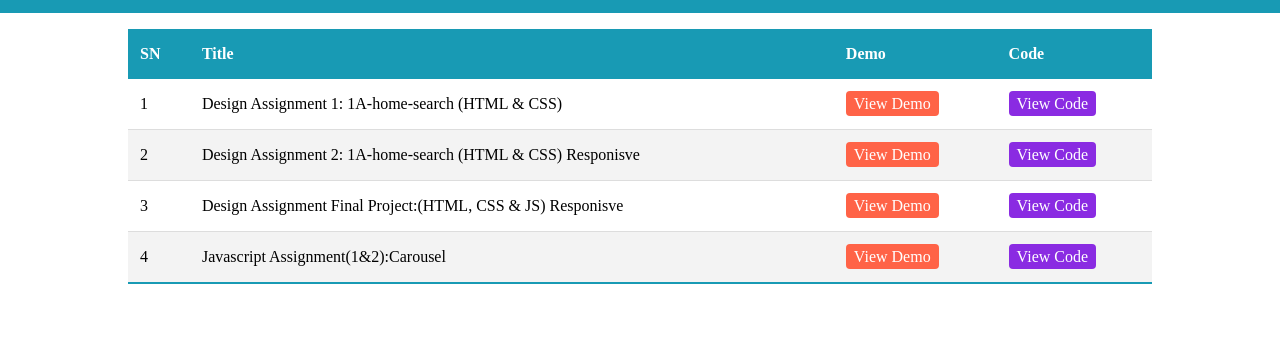
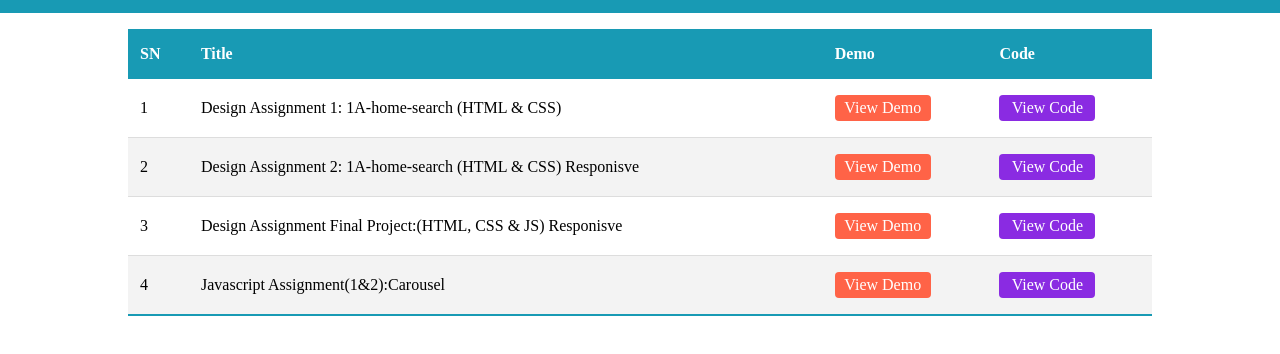
Before and after one commit to abdheshnayak/leapfrog-internship, a plain HTML site: page index.html in a window 1280 px wide. Shown: the part 56-410 px from the top of the page. Drawn offline with Linux system fonts and the light colour scheme.

Commit message:
main page css changed

```diff
--- a/css/layout.css
+++ b/css/layout.css
@@ -10,6 +10,7 @@ header {
   background-color: #189ab4;
   padding: 1rem;
   color: #fff; }
+
 header > h1 {
   max-width: 1024px;
   margin: 0 auto; }
@@ -18,15 +19,17 @@ header {
   border-collapse: collapse;
   margin: 1rem auto;
   width: calc(100% - 2rem);
-  min-width: 800px;
   max-width: 1024px; }
+
 .styled-table > thead {
   background-color: #189ab4;
   color: #fff; }
+
 .styled-table th,
 .styled-table td {
   padding: 1rem 0.75rem;
   text-align: left; }
+
 .styled-table td .view-demo,
 .styled-table td .view-code {
   text-decoration: none;
@@ -36,17 +39,26 @@ header {
   padding-right: 0.5rem;
   border-radius: 0.25rem;
   vertical-align: middle;
-    transition: background-color 0.1s linear; }
+  transition: background-color 0.1s linear;
+  display: inline-block;
+  min-width: 5rem;
+  text-align: center; }
+
 .styled-table td .view-demo:hover,
 .styled-table td .view-code:hover {
   background-color: #189ab4; }
+
 .styled-table td .view-demo {
   background-color: tomato; }
+
 .styled-table td .view-code {
   background-color: blueviolet; }
+
 .styled-table > tbody > tr:nth-child(even) {
   background-color: #f3f3f3; }
+
 .styled-table > tbody > tr:last-of-type {
   border-bottom: 2px solid #189ab4; }
+
 .styled-table > tbody > tr {
   border-bottom: 1px solid #dddddd; }
```
Lines whose indentation alone changed are shown as unchanged.
